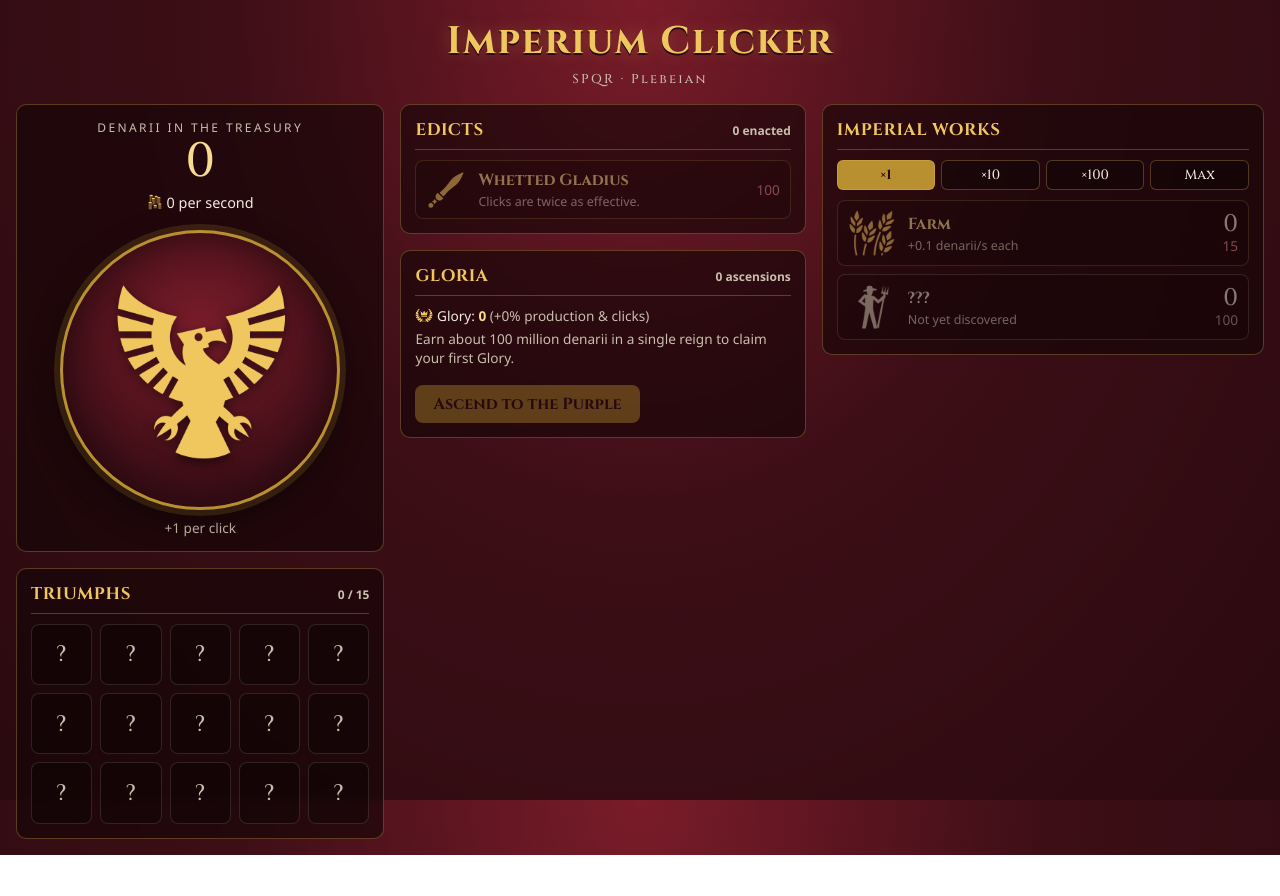
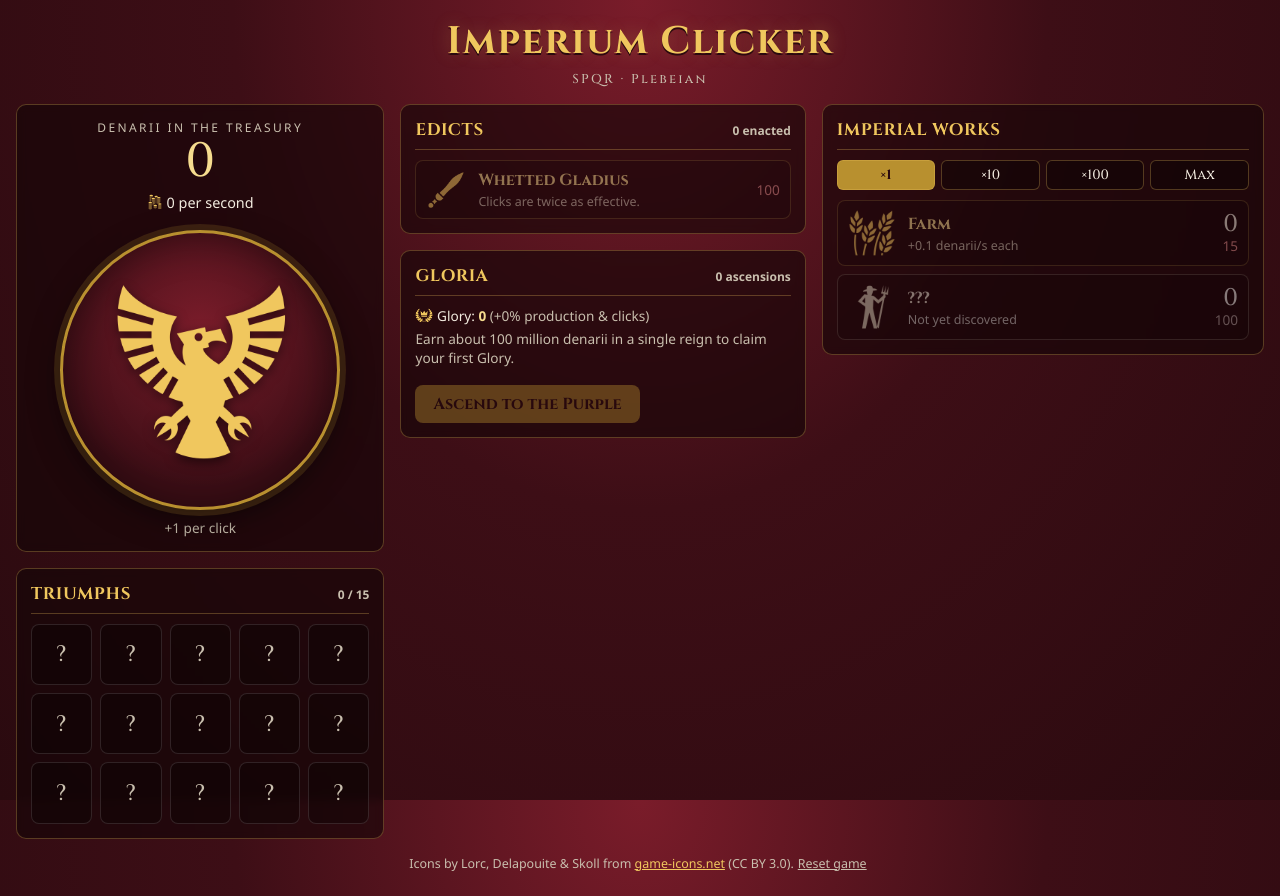
Before and after one commit to TimurCravtov/RomanEmpireClicker, a React (Vite) app: page / in a window 1280 px wide. Before the commit the page ends 855 px from the top, so only its background shows below. Built offline with nearby package versions, Linux system fonts and the light colour scheme.

Commit message:
feat(ui): add footer with icon credits and reset, plus eagle favicon

```diff
--- a/index.html
+++ b/index.html
@@ -4,6 +4,7 @@
     <meta charset="UTF-8" />
     <meta name="viewport" content="width=device-width, initial-scale=1.0" />
     <title>Imperium Clicker</title>
+    <link rel="icon" type="image/png" href="/favicon.png" />
     <link rel="preconnect" href="https://fonts.googleapis.com" />
     <link rel="preconnect" href="https://fonts.gstatic.com" crossorigin />
     <link href="https://fonts.googleapis.com/css2?family=Cinzel:wght@500;700&display=swap" rel="stylesheet" />
--- a/src/App.jsx
+++ b/src/App.jsx
@@ -29,6 +29,16 @@ export default function App() {
           <Shop denarii={state.denarii} owned={state.owned} perBuilding={stats.perBuilding} onBuy={actions.buyBuilding} />
         </div>
       </main>
+      <footer className="footer muted">
+        Icons by Lorc, Delapouite &amp; Skoll from <a href="https://game-icons.net">game-icons.net</a> (CC BY 3.0).
+        <button
+          onClick={() => {
+            if (window.confirm('Erase all progress, including Glory and achievements?')) actions.reset()
+          }}
+        >
+          Reset game
+        </button>
+      </footer>
       <Toasts toasts={toasts} onDismiss={dismissToast} />
       {welcomeBack && <WelcomeBack {...welcomeBack} onClose={dismissWelcome} />}
     </div>
```
Also changed, not shown: public/favicon.png (added).
